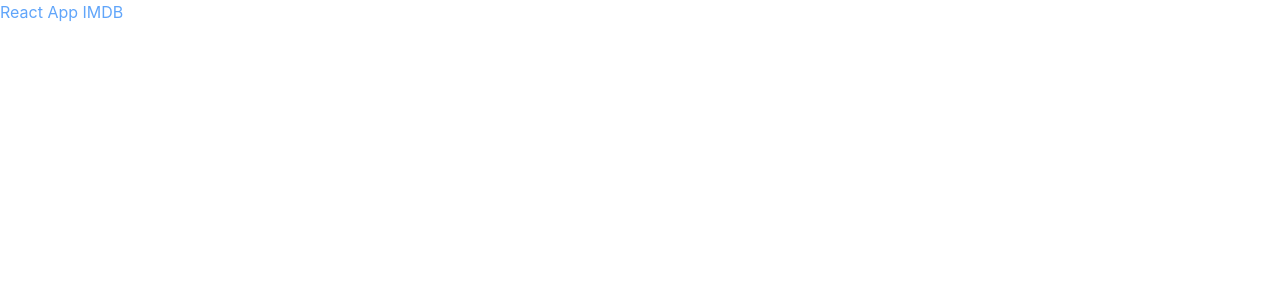
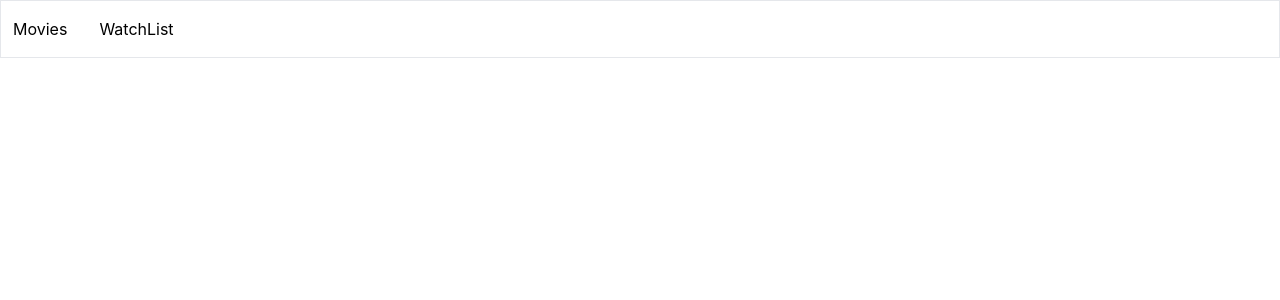
Before and after one commit to HimaGirija99/imdb_project, a React (Create React App) app: page / in a window 1280 px wide. Shown: the top 300 px of the page. Built offline with nearby package versions, Linux system fonts and the light colour scheme.

Commit message:
commit 6

```diff
--- a/src/App.js
+++ b/src/App.js
@@ -1,10 +1,12 @@
 
 import './App.css';
+import navBar from './components/navBar'
 
 function App() {
   return (
-    <div>
-        <h1 className = 'text-blue-400'>React App IMDB</h1>
+    <div className = 'flex border space-x-8 items-center pl-3 py-4'>
+    <h3>Movies</h3>
+    <h3>WatchList</h3>
     </div>
   );
 }
--- /dev/null
+++ b/src/components/navBar.js
@@ -0,0 +1,9 @@
+import React from 'react'
+
+function navBar() {
+  return (
+    <div>navBar</div>
+  )
+}
+
+export default navBar
```
